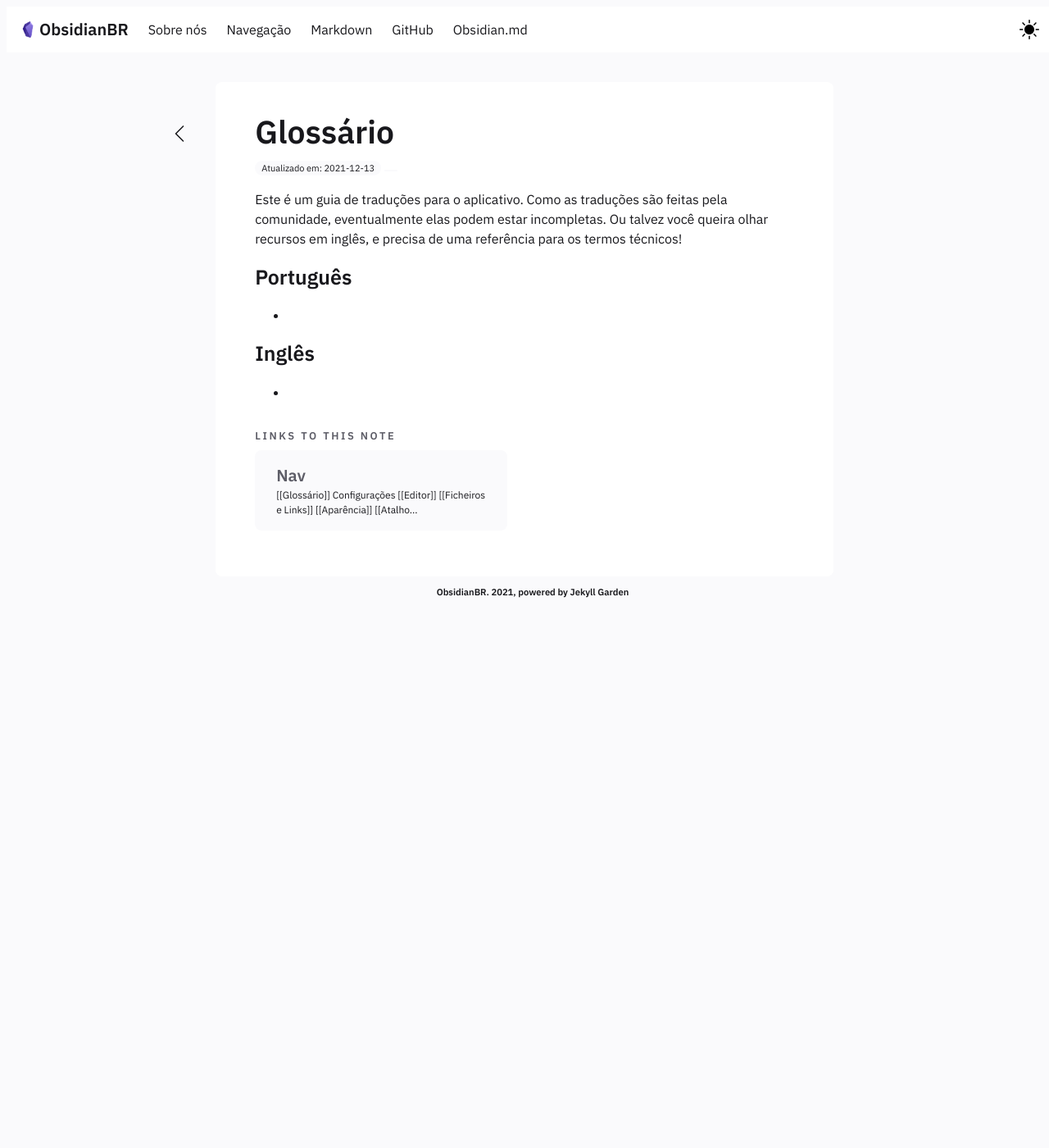
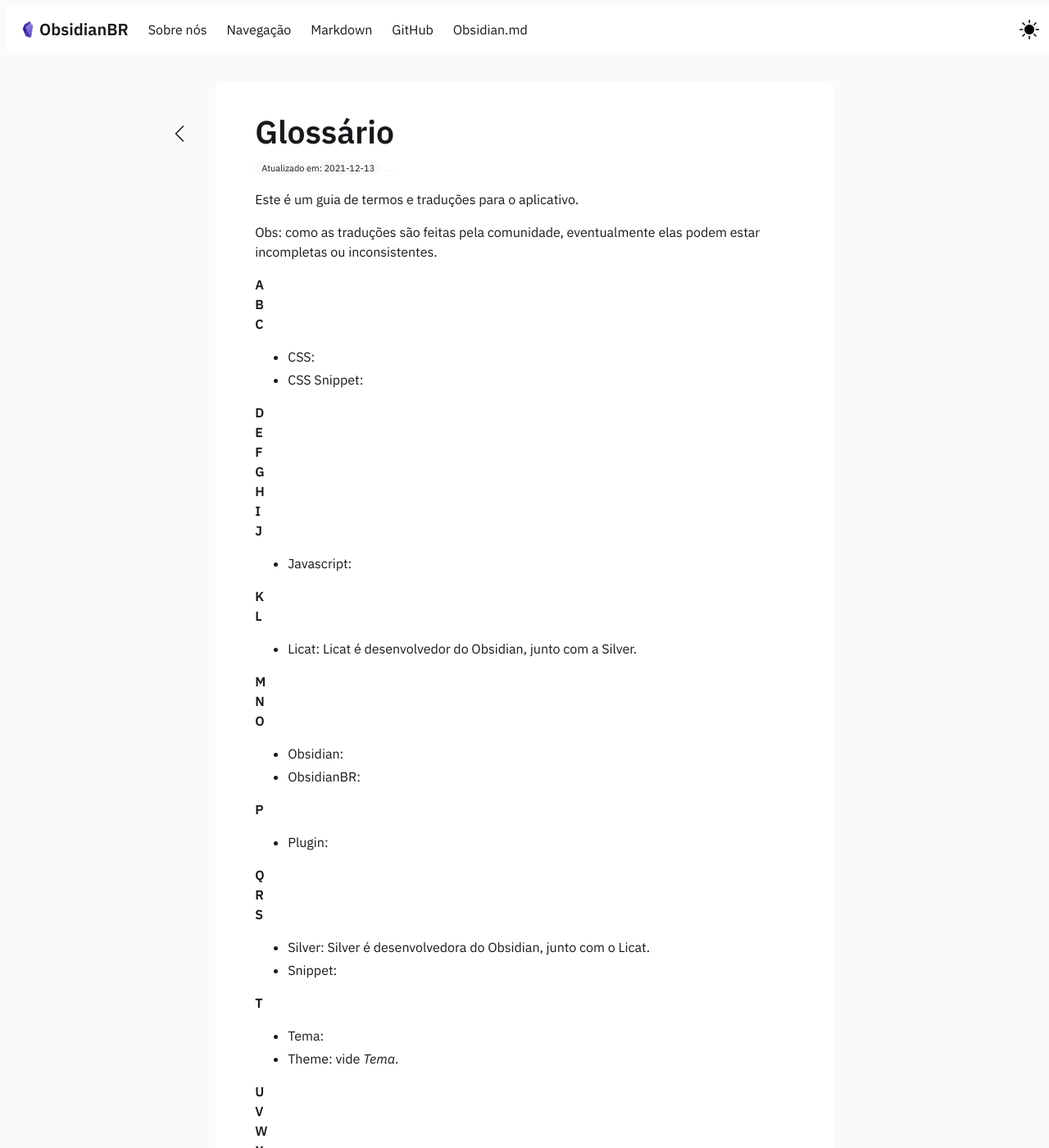
Before and after one commit to obsidianbr/obsidianbr.github.io, a Jekyll site: the page built from _notes/Public/Glossário.md, in a window 1280 px wide and 1400 px high. Shown: the whole window at 82% size. Built offline with Jekyll 4.4.1, drawn with Linux system fonts in a browser that asks for light colours.

Commit message:
Update Glossário.md

```diff
--- a/_notes/Public/Glossário.md
+++ b/_notes/Public/Glossário.md
@@ -5,12 +5,60 @@ date : 13-12-2021
 tags:
 ---
 
-Este é um guia de traduções para o aplicativo. Como as traduções são feitas pela comunidade, eventualmente elas podem estar incompletas. Ou talvez você queira olhar recursos em inglês, e precisa de uma referência para os termos técnicos!
+Este é um guia de termos e traduções para o aplicativo.
 
-### Português
+Obs: como as traduções são feitas pela comunidade, eventualmente elas podem estar incompletas ou inconsistentes.
 
--
+{:toc}
 
-### Inglês
+###### A
+###### B
+###### C
 
--
+- CSS:
+- CSS Snippet:
+
+###### D
+###### E
+###### F
+###### G
+###### H
+###### I
+###### J
+
+- Javascript:
+
+###### K
+###### L
+
+- Licat: Licat é desenvolvedor do Obsidian, junto com a Silver.
+
+###### M
+###### N
+###### O
+
+- Obsidian:
+- ObsidianBR:
+
+###### P
+
+- Plugin:
+
+###### Q
+###### R
+###### S
+
+- Silver: Silver é desenvolvedora do Obsidian, junto com o Licat.
+- Snippet:
+
+###### T
+
+- Tema:
+- Theme: vide *Tema*.
+
+###### U
+###### V
+###### W
+###### X
+###### Y
+###### Z
```
